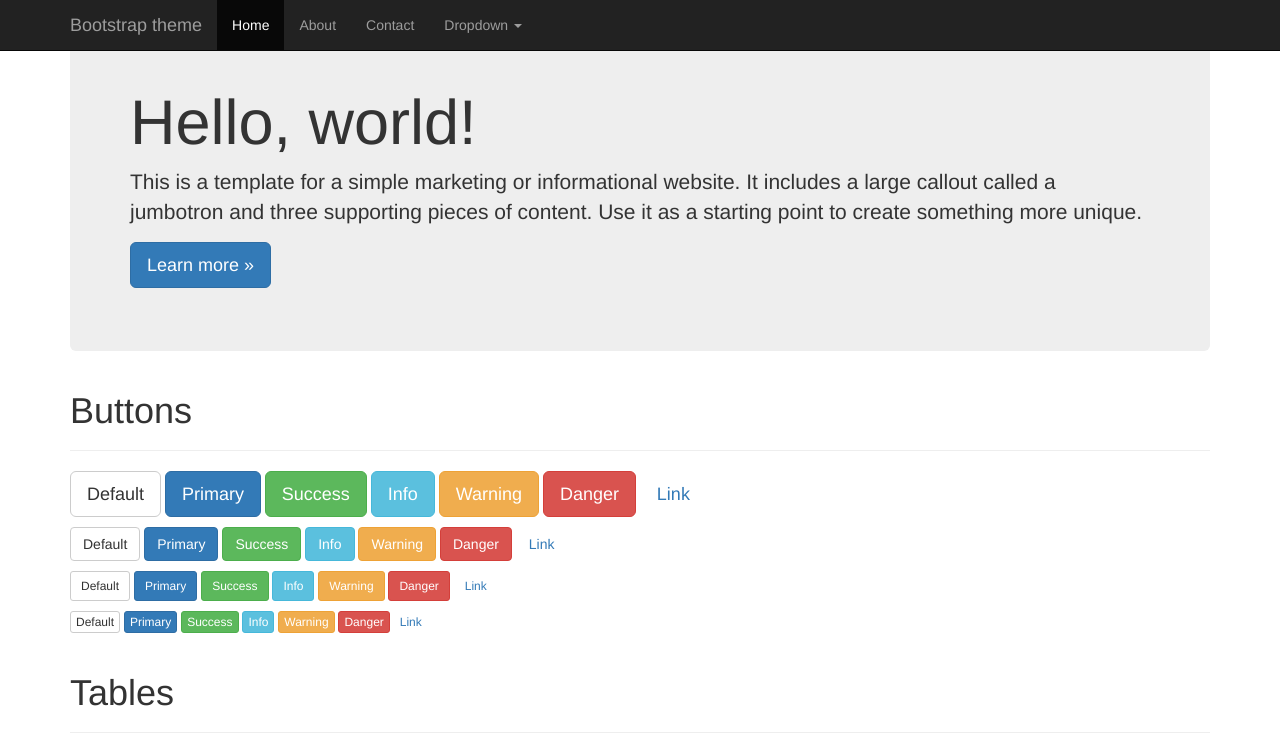
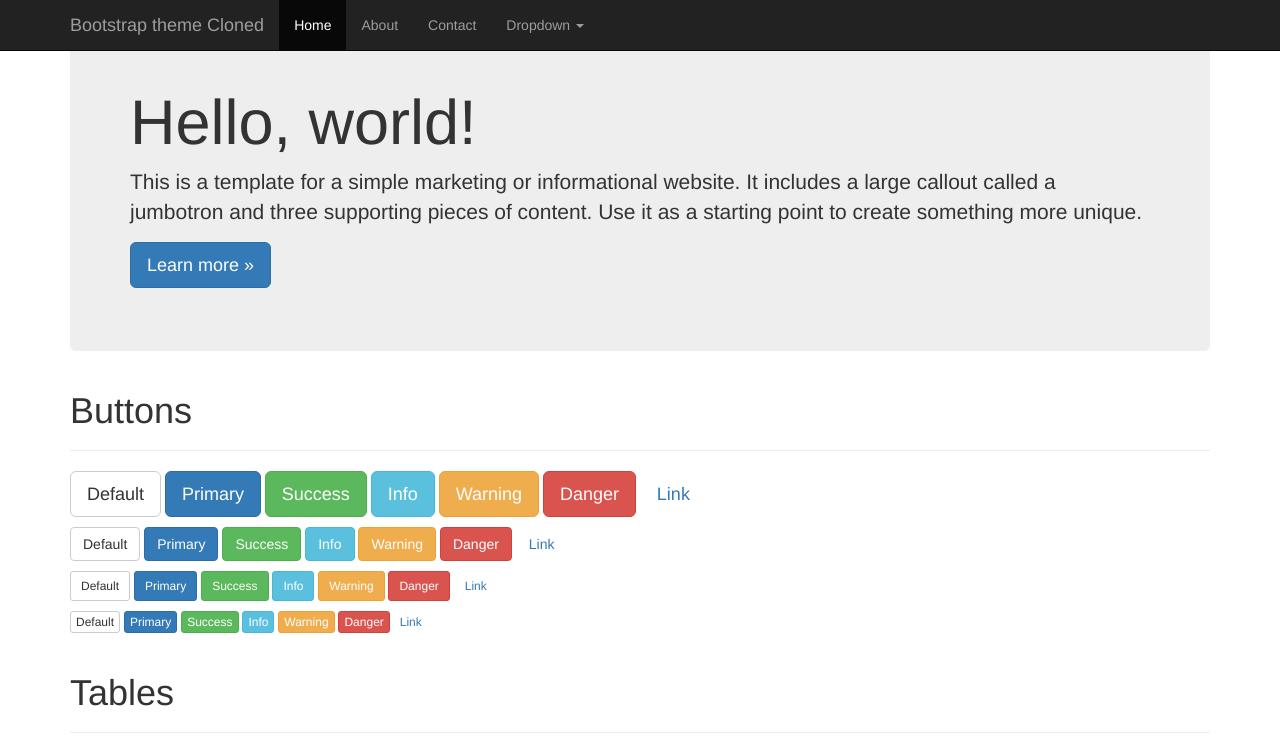
Before and after one commit to kittigadu007/BootstrapBoilerTemplate, a website: page index.html in a window 1280 px wide. Shown: the top 750 px of the page. Drawn offline with nearby package versions, Linux system fonts and the light colour scheme.

Commit message:
Just modified to check

```diff
--- a/index.html
+++ b/index.html
@@ -31,7 +31,7 @@
                 <span class="icon-bar"></span>
                 <span class="icon-bar"></span>
             </button>
-            <a class="navbar-brand" href="#">Bootstrap theme</a>
+            <a class="navbar-brand" href="#">Bootstrap theme Cloned</a>
         </div>
         <div id="navbar" class="navbar-collapse collapse">
             <ul class="nav navbar-nav">
```
